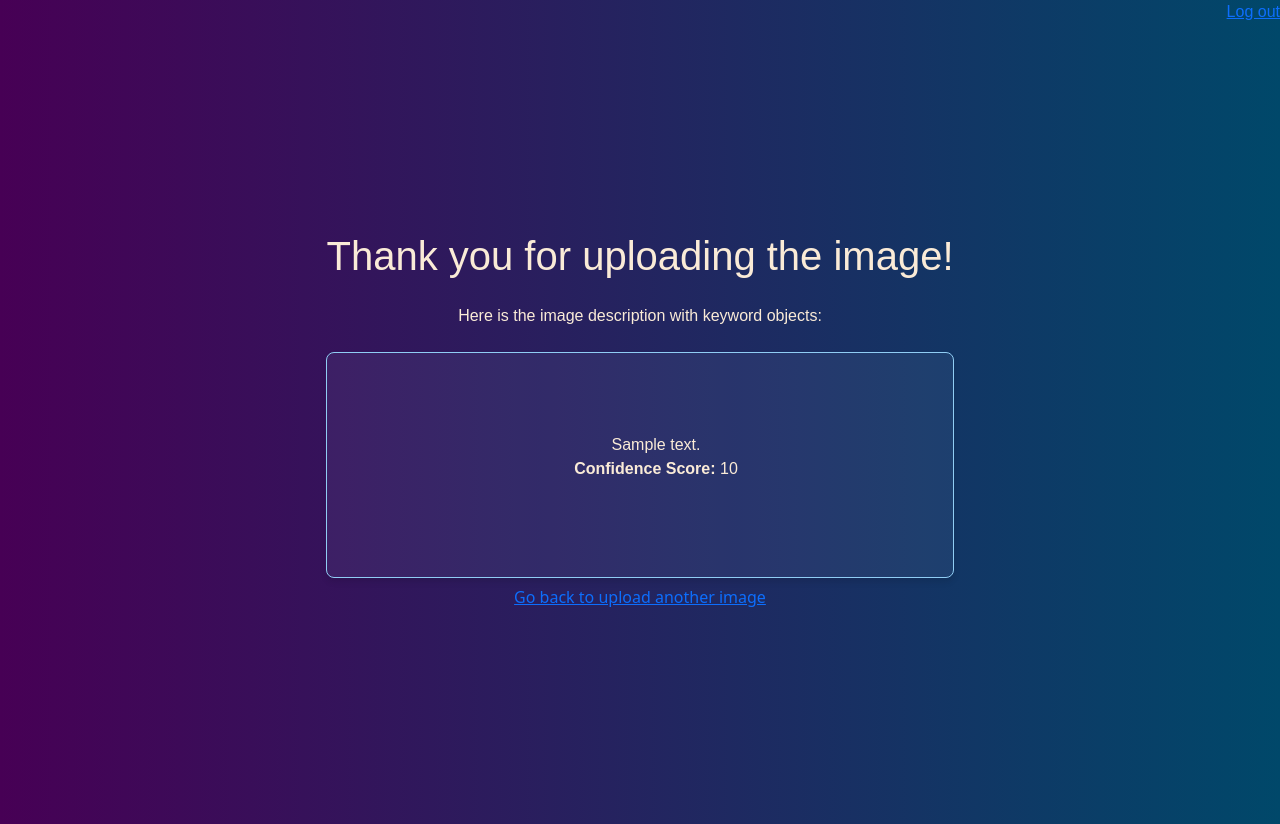
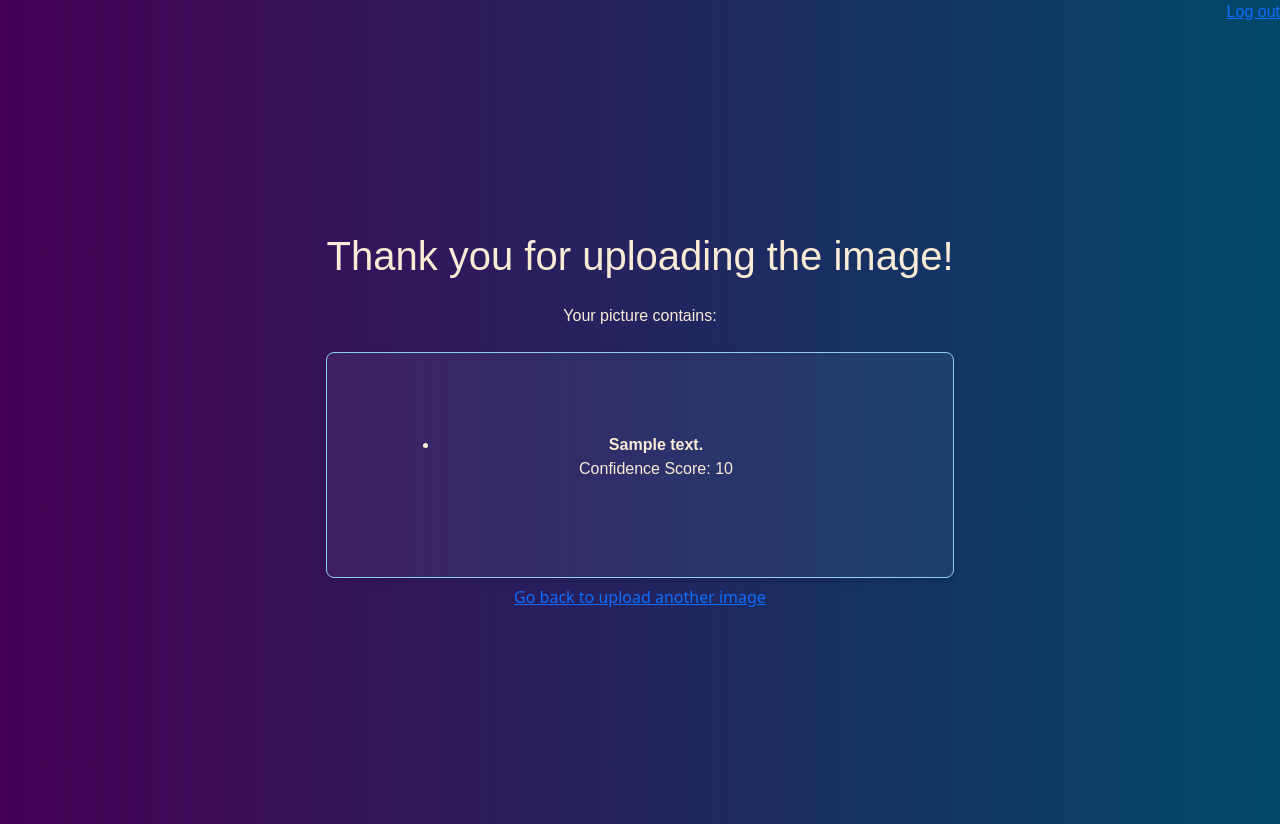
Before and after one commit to SimonasB88/ImageDescriberApp, a FastAPI app: template app/templates/results.html in a window 1280 px wide. Run offline with FastAPI, Linux system fonts and the light colour scheme; the template is opened without the code that fills it: most values are stand-ins (such as "Sample title", 1, 10 or a date in 2020); some libraries are stand-ins or nearby versions.

Commit message:
slight design update

```diff
--- a/app/templates/results.html
+++ b/app/templates/results.html
@@ -21,22 +21,22 @@
             Thank you for uploading the image!
         </h1>
         <p class="font-family mb-6">
-            Here is the image description with keyword objects:
+            Your picture contains:
         </p>
 
         <!-- Display the results here -->
         <div class="results-container font-family">
             {% if labels %}
-                <ul>
-                    {% for label in labels %}
-                        <p class="mb-2">
-                            {{ label.description }} <br>
-                            <strong>Confidence Score:</strong> {{ label.score | round(2) }}
-                        </p>
-                    {% endfor %}
-                </ul>
+            <ul>
+            {% for label in labels %}
+            <li class="mb-2">
+                <strong>{{ label.description }}</strong> <br>
+                Confidence Score: {{ label.score | round(2) }}
+            </li>
+            {% endfor %}
+            </ul>
             {% else %}
-                <p>No labels detected in the image.</p>
+            <p>No labels detected in the image.</p>
             {% endif %}
         </div>
 
```
